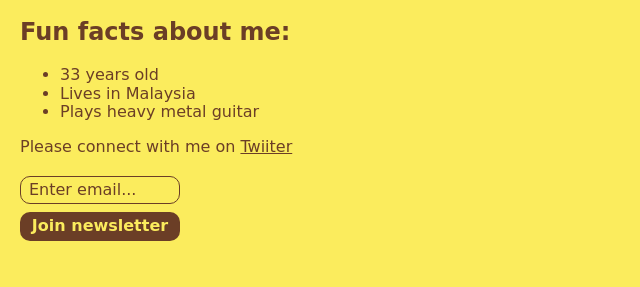
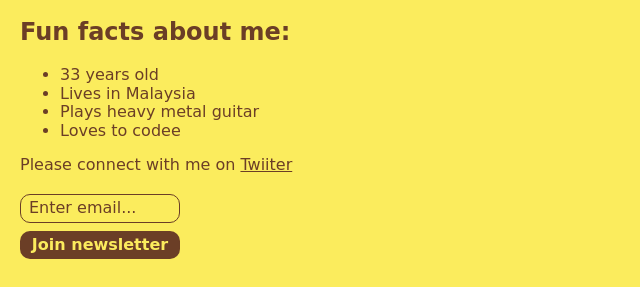
Before and after one commit to aizat9003/my-site, a website built with Vite: page index.html in a window 1280 px wide. Shown: the part 590-877 px from the top of the page, without its empty margins (0-640 px from the left). Built offline with nearby package versions, Linux system fonts and the light colour scheme; a web font is replaced by a local one.

Commit message:
Update index.html

```diff
--- a/index.html
+++ b/index.html
@@ -17,6 +17,7 @@
             <li>33 years old</li>
             <li>Lives in Malaysia</li>
             <li>Plays heavy metal guitar</li>
+            <li>Loves to codee</li>
         </ul>
         <p>Please connect with me on <a href="https://twitter.com/aizatthazwan" target="_blank">Twiiter</a></p>
         <input type="type" placeholder="Enter email...">
```
